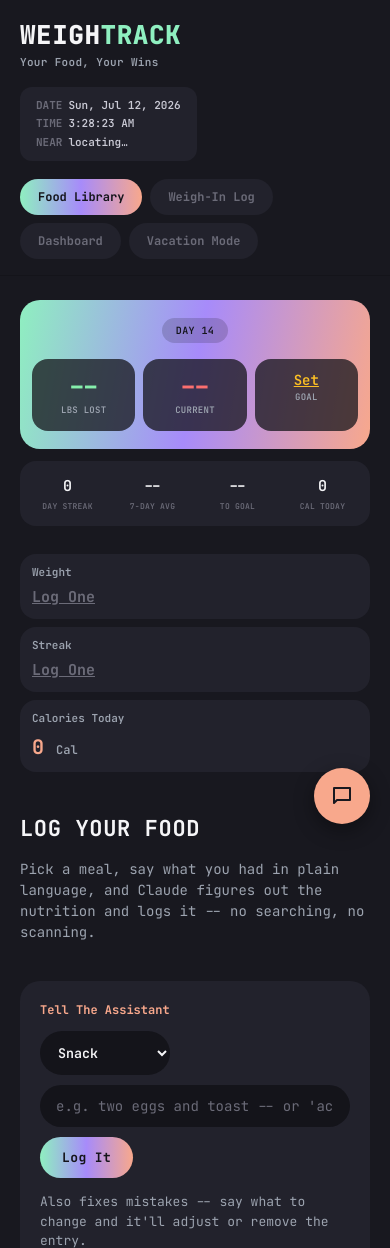
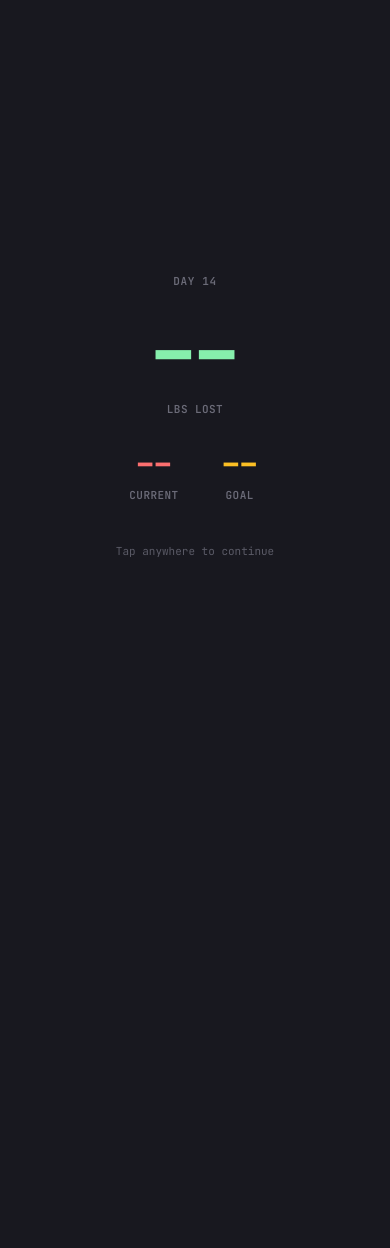
Before and after one commit to Silken8888/weighttrack, a Flask app: page / in a window 390 px wide. Shown: the top 1248 px of the page. After the commit the page ends 557 px from the top, so only its background shows below. Run offline with Flask 3, Linux system fonts and the light colour scheme; data comes from the database, SQL or seed files in the repository; data that the repository does not hold is empty; some libraries are stand-ins or nearby versions.

Commit message:
Add files via upload

```diff
--- a/static/css/style.css
+++ b/static/css/style.css
@@ -914,6 +914,96 @@ button { font-family: inherit; cursor: pointer; }
 }
 
 /* --------------------------------------------------------------------
+   Splash screen -- shown once per browser session on mobile/tablet,
+   tap anywhere to dismiss into the real app. Desktop never sees it.
+   -------------------------------------------------------------------- */
+
+.splash-screen {
+  display: none;
+}
+
+@media (max-width: 1024px) {
+  .splash-screen {
+    display: flex;
+    position: fixed;
+    inset: 0;
+    z-index: 500;
+    align-items: center;
+    justify-content: center;
+    background: #18181f;
+    cursor: pointer;
+  }
+
+  .splash-screen__content {
+    text-align: center;
+    padding: 0 24px;
+  }
+
+  .splash-screen__day {
+    font-family: var(--font-body);
+    font-weight: 600;
+    font-size: 11px;
+    letter-spacing: 0.06em;
+    text-transform: uppercase;
+    color: var(--text-faint);
+    margin: 0 0 20px;
+  }
+
+  .splash-screen__hero {
+    margin: 0 0 28px;
+  }
+
+  .splash-screen__hero .splash-screen__value {
+    font-size: clamp(56px, 22vw, 88px);
+  }
+
+  .splash-screen__row {
+    display: flex;
+    gap: 40px;
+    justify-content: center;
+    margin: 0 0 40px;
+  }
+
+  .splash-screen__value {
+    display: block;
+    font-family: var(--font-display);
+    font-weight: 600;
+    line-height: 1;
+  }
+
+  .splash-screen__value--small {
+    font-size: clamp(28px, 9vw, 36px);
+  }
+
+  .splash-screen__hero--green .splash-screen__value { color: var(--green); }
+  .splash-screen__stat--red .splash-screen__value { color: #fb6f6f; }
+  .splash-screen__stat--gold .splash-screen__value { color: var(--gold); }
+
+  .splash-screen__label {
+    display: block;
+    font-family: var(--font-body);
+    font-weight: 600;
+    font-size: 11px;
+    letter-spacing: 0.04em;
+    text-transform: uppercase;
+    color: var(--text-faint);
+    margin-top: 6px;
+  }
+
+  .splash-screen__hint {
+    font-family: var(--font-body);
+    font-size: 11px;
+    color: var(--text-faint);
+    animation: splash-pulse 2s ease-in-out infinite;
+  }
+}
+
+@keyframes splash-pulse {
+  0%, 100% { opacity: 0.4; }
+  50% { opacity: 1; }
+}
+
+/* --------------------------------------------------------------------
    Mobile/tablet hero dashboard
    Device "detection" here is CSS media queries on actual viewport
    width -- more robust than user-agent sniffing: it reflects the real
@@ -938,13 +1028,13 @@ button { font-family: inherit; cursor: pointer; }
     overflow: hidden;
     background: linear-gradient(100deg, var(--teal), var(--pink), var(--coral));
     border-radius: var(--radius-lg);
-    padding: 18px 12px;
+    padding: 12px 8px;
   }
 
   .mobile-hero__day {
     display: block;
     width: fit-content;
-    margin: 0 auto 16px;
+    margin: 0 auto 10px;
     font-family: var(--font-body);
     font-weight: 600;
     font-size: 10px;
@@ -966,16 +1056,16 @@ button { font-family: inherit; cursor: pointer; }
     display: flex;
     flex-direction: column;
     align-items: center;
-    gap: 2px;
+    gap: 1px;
     background: rgba(20, 20, 26, 0.75);
-    border-radius: var(--radius-md);
-    padding: 14px 4px;
+    border-radius: var(--radius-sm);
+    padding: 6px 4px;
   }
 
   .mobile-hero__value {
     font-family: var(--font-display);
     font-weight: 600;
-    font-size: clamp(22px, 7vw, 30px);
+    font-size: clamp(15px, 5vw, 20px);
     line-height: 1;
   }
 
--- a/static/js/main.js
+++ b/static/js/main.js
@@ -916,6 +916,27 @@
      only if something actually changed.
      ---------------------------------------------------------------- */
 
+  /* ----------------------------------------------------------------
+     Splash screen: tap anywhere to dismiss into the real app,
+     remembered for the rest of this browser session via sessionStorage
+     (not localStorage -- a fresh visit next session should see it
+     again, this is a "welcome back" moment, not a permanent dismissal).
+     ---------------------------------------------------------------- */
+
+  function initSplashScreen() {
+    const splash = document.getElementById("splash-screen");
+    if (!splash) return;
+
+    splash.addEventListener("click", function () {
+      sessionStorage.setItem("wt_splash_seen", "1");
+      splash.style.transition = "opacity 0.25s ease";
+      splash.style.opacity = "0";
+      setTimeout(function () {
+        splash.style.display = "none";
+      }, 250);
+    });
+  }
+
   function initPhotoPicker() {
     const modal = document.getElementById("photo-picker-modal");
     const closeBtn = document.getElementById("photo-picker-close");
@@ -1078,5 +1099,6 @@
     initAgentForm();
     initAgentFab();
     initPhotoPicker();
+    initSplashScreen();
   });
 })();
--- a/templates/food_library.html
+++ b/templates/food_library.html
@@ -2,6 +2,38 @@
 {% block title %}Food Library &middot; WeighTrack{% endblock %}
 
 {% block content %}
+
+  <div id="splash-screen" class="splash-screen">
+    <script>
+      // Runs synchronously as the parser reaches it -- hides this div
+      // immediately, before its remaining children are even parsed, so a
+      // returning visit this session never flashes the splash on screen.
+      if (sessionStorage.getItem("wt_splash_seen")) {
+        document.currentScript.parentElement.style.display = "none";
+      }
+    </script>
+    <div class="splash-screen__content">
+      <p class="splash-screen__day">Day {{ days_since_start }}</p>
+
+      <div class="splash-screen__hero splash-screen__hero--green">
+        <span class="splash-screen__value">{{ pounds_lost if pounds_lost is not none else '--' }}</span>
+        <span class="splash-screen__label">Lbs Lost</span>
+      </div>
+
+      <div class="splash-screen__row">
+        <div class="splash-screen__stat splash-screen__stat--red">
+          <span class="splash-screen__value splash-screen__value--small">{{ latest_weight|round(1) if latest_weight is not none else '--' }}</span>
+          <span class="splash-screen__label">Current</span>
+        </div>
+        <div class="splash-screen__stat splash-screen__stat--gold">
+          <span class="splash-screen__value splash-screen__value--small">{{ goal_weight|round(1) if goal_weight is not none else '--' }}</span>
+          <span class="splash-screen__label">Goal</span>
+        </div>
+      </div>
+
+      <p class="splash-screen__hint">Tap anywhere to continue</p>
+    </div>
+  </div>
 
   <section class="mobile-hero">
     <div class="mobile-hero__gradient">
```
Also changed, not shown: README.md.
